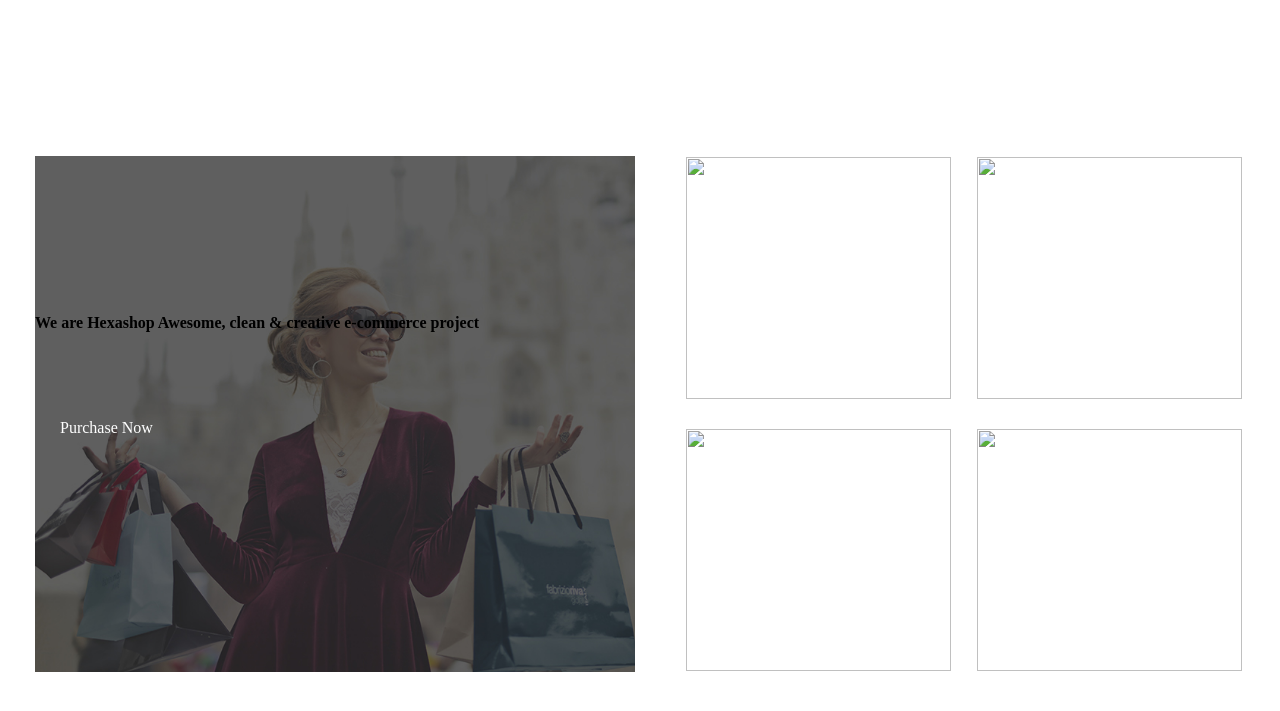
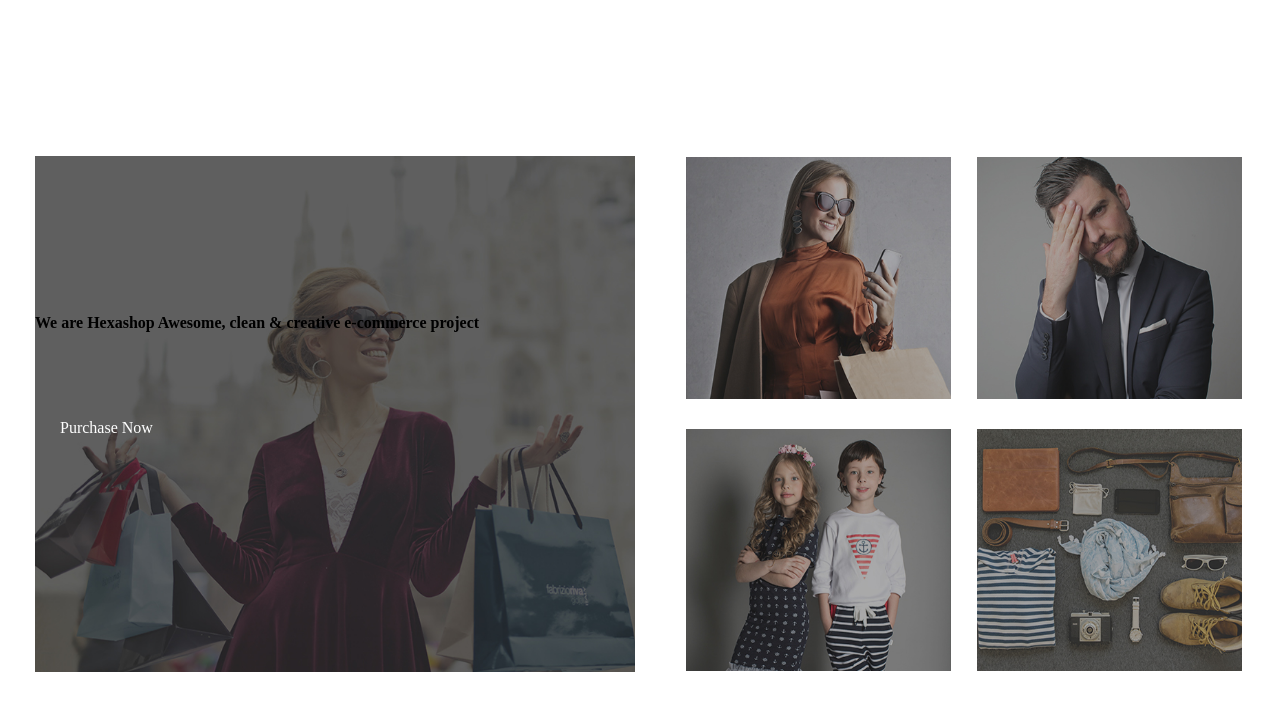
Before and after one commit to ironyish/html-and-Css-project, a plain HTML site: page index.html in a window 1280 px wide. Shown: the part 86-797 px from the top of the page. Drawn offline with Linux system fonts and the light colour scheme; files whose address does not match are found by name.

Commit message:
Fixed broken image links

```diff
--- a/index.html
+++ b/index.html
@@ -40,7 +40,7 @@
           <div class="col-2">
             <div class="col-3">
               <img
-                src="./images/baner-right-image-01.jpg"
+                src="./images/banner-right-image-01.jpg"
                 alt=""
                 width="265"
                 height="242"
@@ -48,7 +48,7 @@
             </div>
             <div class="col-4">
               <img
-                src="./images/baner-right-image-02.jpg"
+                src="./images/banner-right-image-02.jpg"
                 alt=""
                 width="265"
                 height="242"
@@ -56,7 +56,7 @@
             </div>
             <div class="col-5">
               <img
-                src="./images/baner-right-image-03.jpg"
+                src="./images/banner-right-image-03.jpg"
                 alt=""
                 width="265"
                 height="242"
@@ -64,7 +64,7 @@
             </div>
             <div class="col-6">
               <img
-                src="./images/baner-right-image-04.jpg"
+                src="./images/banner-right-image-04.jpg"
                 alt=""
                 width="265"
                 height="242"
@@ -131,7 +131,7 @@
     </div>
 
       <div class="container" style="border: 1px solid grey; margin: 10px;" >
-        <img src="./images/PROJECT IMG4.jpg" alt="">
+        <img src="./images/project-img4.jpg" alt="">
       </div>
 
     <footer class="container" style="margin-top: 20px;">
```
Also changed, not shown: images/banner-right-image-01.jpg (added), images/banner-right-image-02.jpg (added), images/banner-right-image-03.jpg (added), images/banner-right-image-04.jpg (added), images/left-banner-image.jpg (added), images/logo.png (added), images/men-01.jpg (added), images/men-02.jpg (added), images/men-03.jpg (added), images/project-img4.jpg (added), images/women-01.jpg (added), images/women-02.jpg (added), images/women-03.jpg (added).
